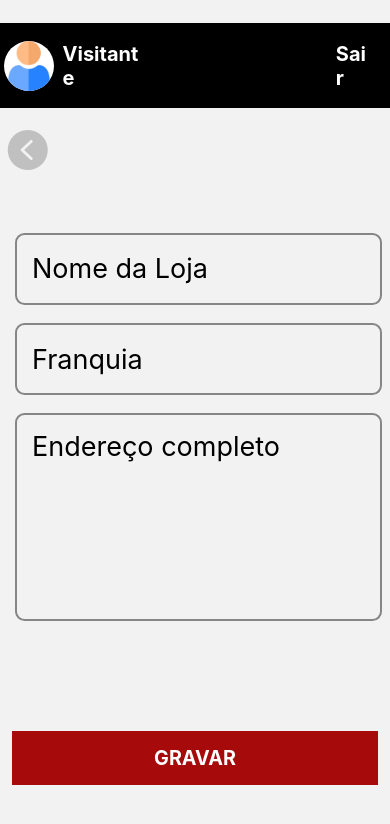
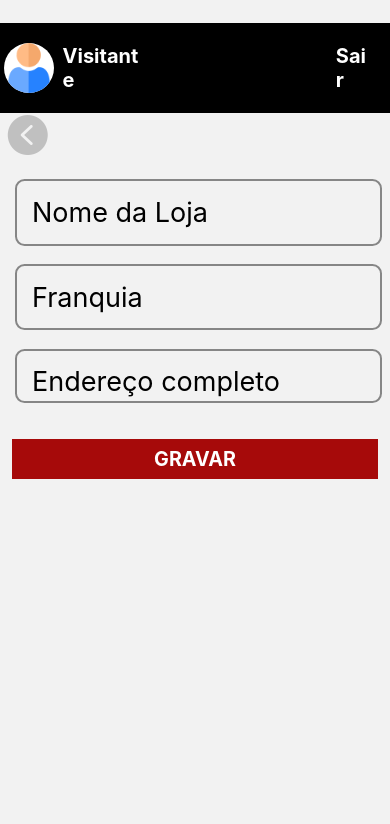
Before and after one commit to FGuerriero/IHC_ColetaDePrecos, a React Native app: screen /StoresCRUD in a window 390 px wide. Shown: the top 824 px of the page. Built offline with nearby package versions, Linux system fonts and the light colour scheme.

Commit message:
Ajustes UI

```diff
--- a/package.json
+++ b/package.json
@@ -19,7 +19,7 @@
     "expo-location": "~14.3.0",
     "expo-permissions": "^13.1.1",
     "expo-status-bar": "~1.4.0",
-    "expo-updates": "^0.14.6",
+    "expo-updates": "~0.14.7",
     "minio": "^7.0.28",
     "react": "18.0.0",
     "react-dom": "18.0.0",
--- a/src/Components/Header/Header.js
+++ b/src/Components/Header/Header.js
@@ -38,7 +38,7 @@ const styles = StyleSheet.create({
     container: {
         // flex: 2,
         flexDirection: 'row',
-        height: '10%',
+        height: 90,
         // width: '100%',
         backgroundColor: '#000',
         marginTop: '6%',
--- a/src/Components/Manager/Manager Options/CRUDs/DevicesCRUD.js
+++ b/src/Components/Manager/Manager Options/CRUDs/DevicesCRUD.js
@@ -1,12 +1,12 @@
 import React, {useEffect, useState} from 'react';
-import { Text, StyleSheet, View, TextInput, Modal, TouchableOpacity, ActivityIndicator, DeviceEventEmitter, Alert } from 'react-native';
+import { Text, StyleSheet, View, TextInput, Modal, TouchableOpacity, ActivityIndicator, DeviceEventEmitter, Alert, ScrollView } from 'react-native';
 import { AntDesign } from '@expo/vector-icons';
 import { Picker } from '@react-native-picker/picker'
 import Header from '../../../Header/Header';
 
 const USERS = ['Fernando G', 'Juliana C', 'Jushara S', 'Fagner A', 'Matheus G', 'Fernando Guerriero', 'Juliana Cruz', 'Anthony Castro']
 
-function StoresCRUD({route, navigation}) {
+function DevicesCRUD({route, navigation}) {
     const [nickName, setNickName] = useState(null)
     const [brand, setBrand] = useState(null)
     const [model, setModel] = useState(null)
@@ -44,7 +44,7 @@ function StoresCRUD({route, navigation}) {
     }, [])
 
     return(
-        <View style={styles.container}>
+        <ScrollView style={styles.container}>
             <Header />
             <View style={styles.btnBackContainer}>
                 <TouchableOpacity style={styles.backButton} onPress={() => navigation.goBack()}>
@@ -103,11 +103,11 @@ function StoresCRUD({route, navigation}) {
                     </Text>
                 </TouchableOpacity>
             </View>
-        </View>
+        </ScrollView>
     )
 }
 
-export default StoresCRUD;
+export default DevicesCRUD;
 
 const styles = StyleSheet.create({
     container: {
--- a/src/Components/Manager/Manager Options/CRUDs/ProductsCRUD.js
+++ b/src/Components/Manager/Manager Options/CRUDs/ProductsCRUD.js
@@ -1,5 +1,5 @@
 import React, {useEffect, useState} from 'react';
-import { Text, StyleSheet, View, TextInput, Modal, TouchableOpacity, ActivityIndicator, DeviceEventEmitter, Alert } from 'react-native';
+import { Text, StyleSheet, View, ScrollView, TextInput, Modal, TouchableOpacity, ActivityIndicator, DeviceEventEmitter, Alert } from 'react-native';
 import { AntDesign } from '@expo/vector-icons';
 import { Picker } from '@react-native-picker/picker'
 import Header from '../../../Header/Header';
--- a/src/Components/Manager/Manager Options/CRUDs/StoresCRUD.js
+++ b/src/Components/Manager/Manager Options/CRUDs/StoresCRUD.js
@@ -1,5 +1,5 @@
 import React, {useEffect, useState} from 'react';
-import { Text, StyleSheet, View, TextInput, Modal, TouchableOpacity, ActivitstoreNameyIndicator, DeviceEventEmitter, Alert, ActivityIndicator } from 'react-native';
+import { Text, StyleSheet, View, ScrollView, TextInput, Modal, TouchableOpacity, ActivitstoreNameyIndicator, DeviceEventEmitter, Alert, ActivityIndicator } from 'react-native';
 import { AntDesign } from '@expo/vector-icons';
 import Header from '../../../Header/Header';
 
@@ -38,6 +38,7 @@ function StoresCRUD({route, navigation}) {
     return(
         <View style={styles.container}>
             <Header />
+            <ScrollView>
                 <View style={styles.btnBackContainer}>
                     <TouchableOpacity style={styles.backButton} onPress={() => navigation.goBack()}>
                         <AntDesign name="leftcircle" size={40} color='#80808070' />
@@ -74,6 +75,7 @@ function StoresCRUD({route, navigation}) {
                         </Text>
                     </TouchableOpacity>
                 </View>
+            </ScrollView>
         </View>
     )
 }
@@ -135,12 +137,11 @@ const styles = StyleSheet.create({
     },
     btnGravar: {
         backgroundColor: '#A60A0A',
-        margin: '5%',
-        height: '5%',
+        margin: '10%',
         justifyContent: 'center',
-        flex: 0.14,
         width: '100%',
-        marginTop: '30%'
+        marginTop: '10%',
+        height: 40
     },
     txtBtnGravar: {
         fontSize: 19.76,
--- a/src/Components/Manager/Manager Options/Devices.js
+++ b/src/Components/Manager/Manager Options/Devices.js
@@ -93,7 +93,7 @@ function Devices({navigation}) {
 
     return (
 
-        <View style={styles.container}>
+        <ScrollView style={styles.container}>
             <Modal
                 animationType="slide"
                 transparent={true}
@@ -211,7 +211,7 @@ function Devices({navigation}) {
                     })
                 }
             </ScrollView>
-        </View>
+        </ScrollView>
     );
 }
 
--- a/src/Components/Manager/Manager Options/Products.js
+++ b/src/Components/Manager/Manager Options/Products.js
@@ -66,7 +66,7 @@ function Products({navigation}) {
                 <View style={styles.centeredView}>
                     <View style={styles.modalView}>
                         <Text style={styles.modalText}>Deseja realmente deletar o Produto?:</Text>
-                        <Text style={styles.modalProductText}>{currentIndex ? productsList[currentIndex].productType : undefined}, {currentIndex ? productsList[currentIndex].productBrand : undefined} </Text>
+                        <Text style={styles.modalProductText}>{productsList[currentIndex].productType}, {productsList[currentIndex].productBrand} </Text>
                         <View style={styles.modalButtonsContainer}>
                             <Pressable
                                 style={[styles.button, styles.buttonConfirm]}
@@ -103,8 +103,9 @@ function Products({navigation}) {
                         placeholder={'Pesquise o Produto'}
                         onChangeText={ subStringItem => {
                             setListItems(productsList.filter( item => {
-                                return item.itemCategory.toLowerCase().includes(subStringItem.toLowerCase())
+                                return item.productType.toLowerCase().includes(subStringItem.toLowerCase())
                             }))
+                            console.log(listItems)
                             return
                         }}
                     />
@@ -185,7 +186,7 @@ const styles = StyleSheet.create({
         fontSize: 42,
     },
     backSearch: {
-        height: '10%',
+        height: 80,
         flexDirection: 'row',
         alignItems: 'center',
         // borderColor: '#000',
@@ -247,7 +248,7 @@ const styles = StyleSheet.create({
     btnNovoProduto: {
         backgroundColor: '#A60A0A',
         margin: '5%',
-        height: '5%',
+        height: 45,
         justifyContent: 'center'
     },
     txtNovoProduto: {
--- a/src/Components/Manager/Manager Options/Stores.js
+++ b/src/Components/Manager/Manager Options/Stores.js
@@ -86,7 +86,7 @@ function Stores({navigation}) {
                 <View style={styles.centeredView}>
                     <View style={styles.modalView}>
                         <Text style={styles.modalText}>Deseja realmente deletar a Loja?:</Text>
-                        <Text style={styles.modalProductText}>{currentIndex ? storesList[currentIndex].storeName : undefined}, {currentIndex ? storesList[currentIndex].franchise : undefined} </Text>
+                        <Text style={styles.modalStoreText}>{storesList[currentIndex].storeName}, {storesList[currentIndex].franchise} </Text>
                         <View style={styles.modalButtonsContainer}>
                             <Pressable
                                 style={[styles.button, styles.buttonConfirm]}
@@ -155,7 +155,9 @@ function Stores({navigation}) {
                                         :
                                             styles.itemContainer
                             }>
-                                <TouchableOpacity style={styles.itemTouchable} onPress={() => {setCurrentIndex(index)}}>
+                                <TouchableOpacity style={styles.itemTouchable} onPress={() => {
+                                        setCurrentIndex(index)
+                                    }}>
                                     <View style={styles.textContainer}>
                                         <Text style={[styles.itemTitle,]}>
                                             {item.storeName}
@@ -205,7 +207,7 @@ const styles = StyleSheet.create({
         fontSize: 42,
     },
     backSearch: {
-        height: '10%',
+        height: 80,
         flexDirection: 'row',
         alignItems: 'center',
         // borderColor: '#000',
@@ -267,7 +269,7 @@ const styles = StyleSheet.create({
     btnNovoProduto: {
         backgroundColor: '#A60A0A',
         margin: '5%',
-        height: '5%',
+        height: 45,
         justifyContent: 'center'
     },
     txtNovoProduto: {
@@ -327,7 +329,7 @@ const styles = StyleSheet.create({
         fontWeight: '400',
         fontSize: 21
       },
-      modalProductText: {
+      modalStoreText: {
         marginBottom: 15,
         textAlign: "center",
         color: '#352727',
```
Also changed, not shown: 1 other file (tests, documents, lock files or other folders). Lines whose indentation alone changed are shown as unchanged.
